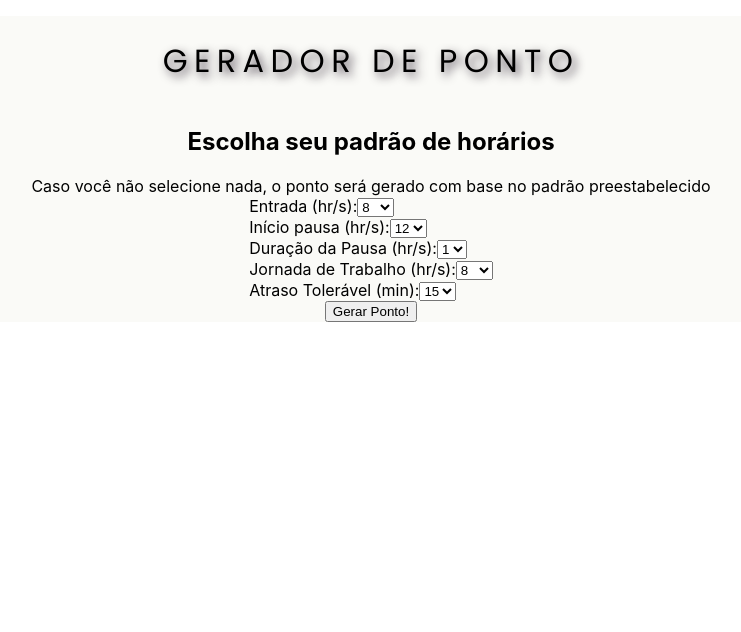
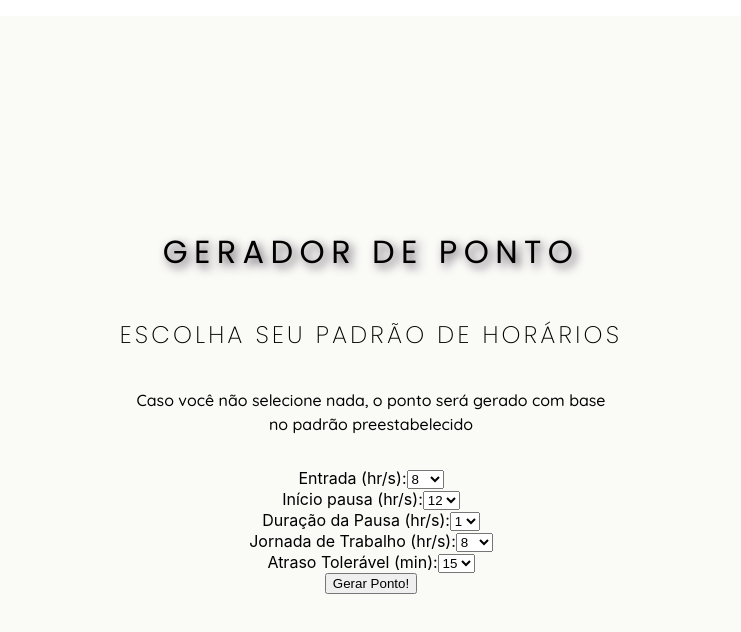
Before and after one commit to btex88/timesheet-generator, a React (Create React App) app: page / in a window 1280 px wide. Shown: the top 632 px of the page, without its empty margins (269-1010 px from the left). Built offline with nearby package versions, Linux system fonts and the light colour scheme.

Commit message:
Style - App/Title/Subtitle - Font and spacing

```diff
--- a/src/App.module.css
+++ b/src/App.module.css
@@ -3,6 +3,10 @@
 }
 
 .main {
+  min-height: 48rem;
+  min-width: 25rem;
+  max-width: 100vw;
+  max-height: 100vh;
   display: flex;
   flex-direction: column;
   flex-wrap: nowrap;
@@ -10,5 +14,6 @@
   align-content: center;
   justify-content: center;
   margin: 1rem;
-  background-color: rgb(250, 250, 247)
+  background-color: rgb(250, 250, 247);
+  text-align: center;
 }
--- a/src/components/Subtitle/Subtitle.jsx
+++ b/src/components/Subtitle/Subtitle.jsx
@@ -8,8 +8,12 @@ class Subtitle extends React.Component {
 
     return (
       <>
-        { visibility ? <></> : <h2>Escolha seu padrão de horários</h2>  }
-        { visibility ? <></> : <span>Caso você não selecione nada, o ponto será gerado com base no padrão preestabelecido</span> }
+        { visibility
+        ? <></>
+        : <h2 className={styles.subtitle}>Escolha seu padrão de horários</h2>  }
+        { visibility
+        ? <></>
+        : <span className={styles.text}>Caso você não selecione nada, o ponto será gerado com base no padrão preestabelecido</span> }
       </>
     )
   }
--- a/src/components/Subtitle/Subtitle.module.css
+++ b/src/components/Subtitle/Subtitle.module.css
@@ -0,0 +1,19 @@
+@import url('https://fonts.googleapis.com/css2?family=Poppins:wght@100;200;300;400;600;900&display=swap');
+
+@import url('https://fonts.googleapis.com/css2?family=Quicksand:wght@300;400;500;600;700&display=swap');
+
+.subtitle {
+  font-family: Poppins, sans-serif;
+  font-weight: 200;
+  text-transform: uppercase;
+  letter-spacing: 0.2rem;
+}
+
+.text {
+  font-family: 'Quicksand', sans-serif;
+  font-weight: 500;
+  line-height: 1.5rem;
+  margin-bottom: 2rem;
+  margin-top: 1rem;
+  max-width: 30rem;
+}
```
